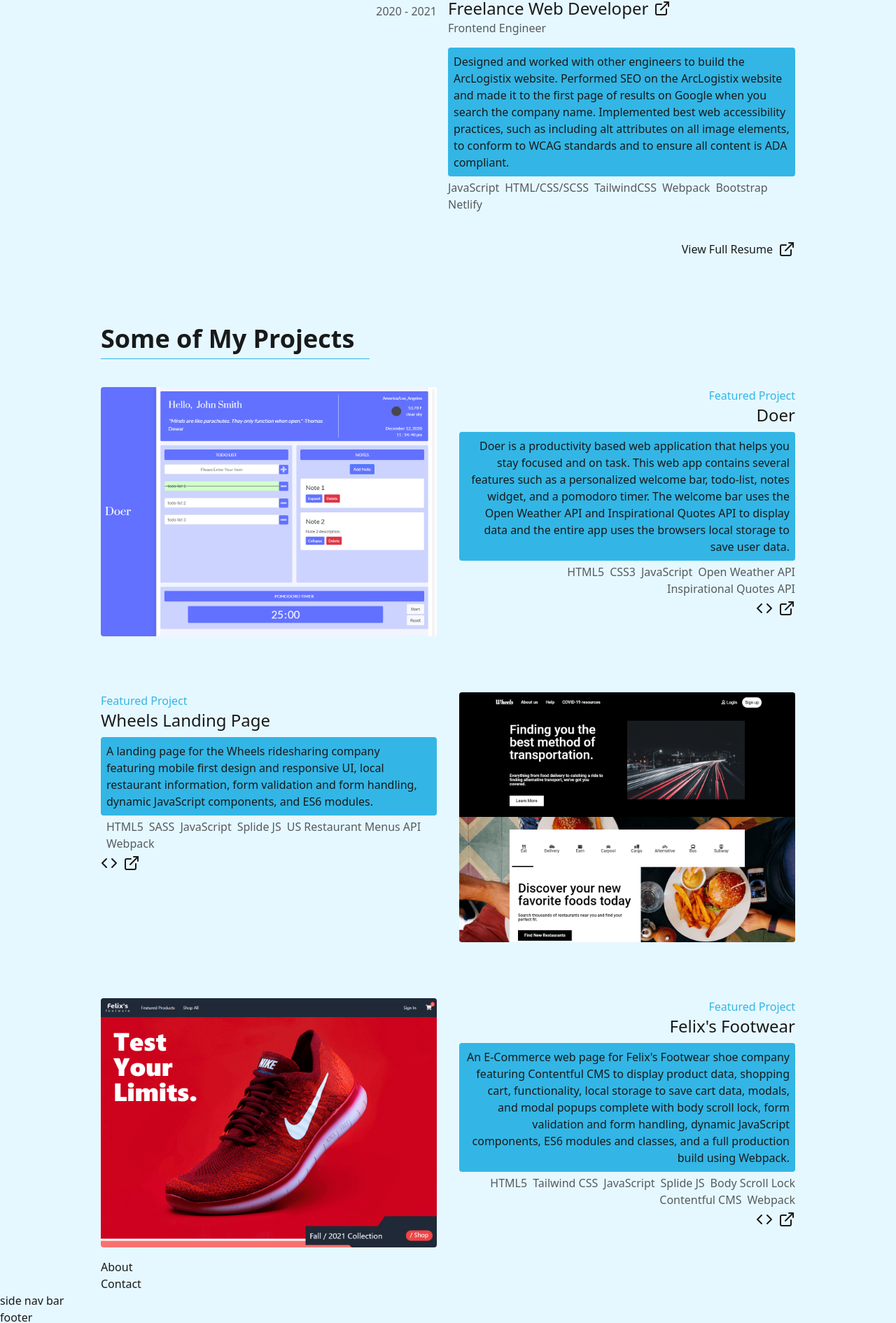
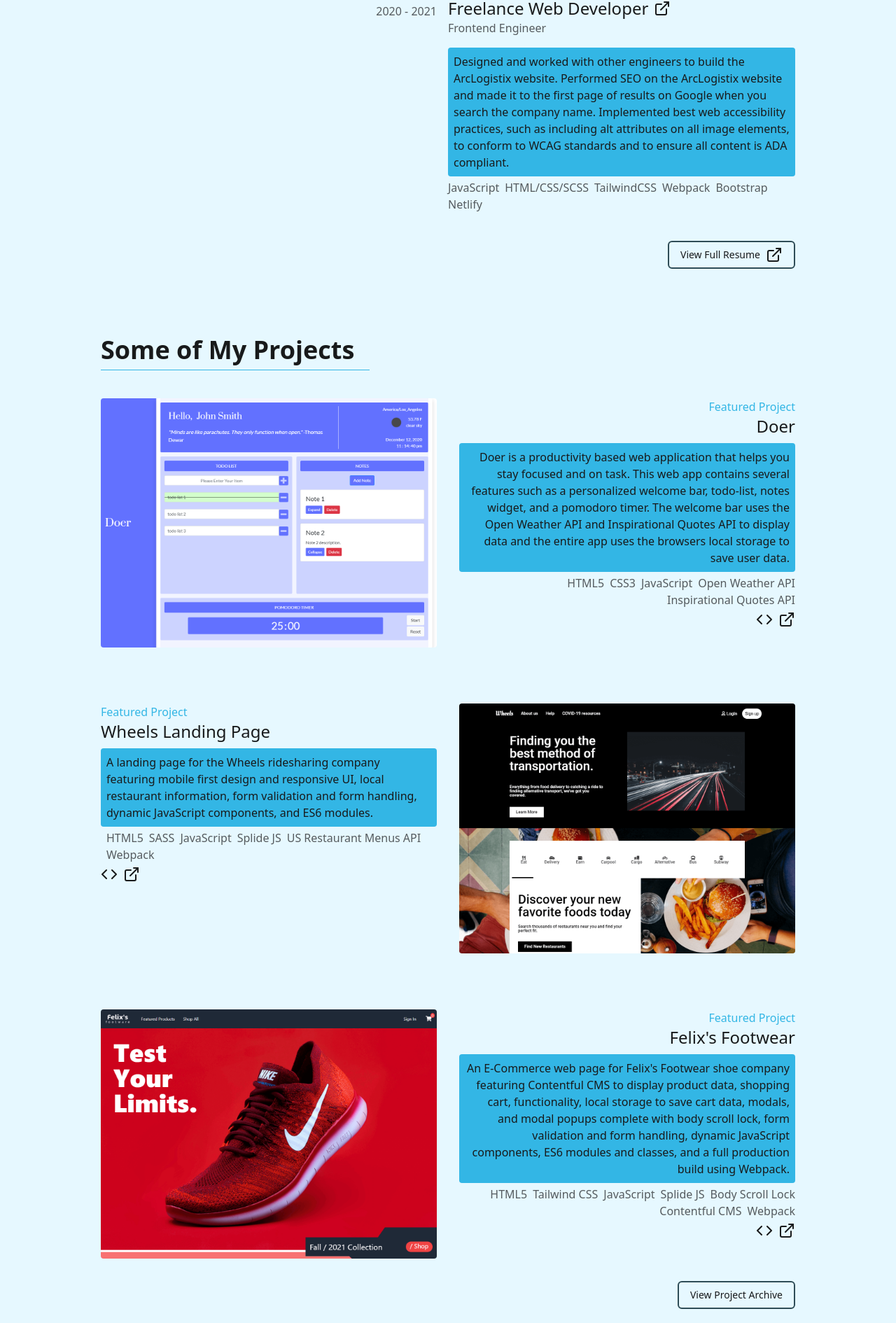
Before and after one commit to nicyuvi/nicyuvi-v2, a Next.js app: page / in a window 1280 px wide. Shown: the part 1541-3431 px from the top of the page at 70% size. Built offline with nearby package versions, Linux system fonts and the light colour scheme.

Commit message:
add link for archived projects page

```diff
--- a/src/app/(main)/(components)/experience.tsx
+++ b/src/app/(main)/(components)/experience.tsx
@@ -1,7 +1,8 @@
+import { Button } from '@/components/ui/button'
+import SectionHeader from '@/components/ui/section-header'
 import { ExternalLink } from 'lucide-react'
 import Link from 'next/link'
 import ExperienceCard from './experience-card'
-import SectionHeader from '@/components/ui/section-header'
 
 export default function Experience() {
   const curr = {
@@ -111,12 +112,14 @@
         />
       </div>
       <Link
-        className="flex items-center justify-end transition hover:-translate-y-0.5 hover:text-primary"
+        className="flex items-center justify-end"
         href="/static/Yuvienco_-_Full_Stack_Engineer_Resume_v.1.pdf"
         target="_blank"
       >
-        <span className="mr-2">View Full Resume</span>
-        <ExternalLink />
+        <Button variant="outline">
+          <span className="mr-2">View Full Resume</span>
+          <ExternalLink />
+        </Button>
       </Link>
     </>
   )
--- a/src/app/(main)/(components)/projects.tsx
+++ b/src/app/(main)/(components)/projects.tsx
@@ -1,9 +1,8 @@
+import { Button } from '@/components/ui/button'
 import SectionHeader from '@/components/ui/section-header'
+import Link from 'next/link'
 import FeaturedProject from './featured-project'
 
-const newLocal = `
-      An E-Commerce web page for Felix's Footwear shoe company featuring Contentful CMS to display product data, shopping cart, functionality, local storage to save cart data, modals, and modal popups complete with body scroll lock, form validation and form handling, dynamic JavaScript components, ES6 modules and classes, and a full production build using Webpack.
-    `
 export default function Projects() {
   const doer = {
     projectLink: 'https://doer.netlify.app/',
@@ -90,6 +89,7 @@
           inverted
         />
       </div>
+      <div className="mb-8">
         <FeaturedProject
           projectLink={felixFootwear.projectLink}
           githubLink={felixFootwear.githubLink}
@@ -98,6 +98,10 @@
           description={felixFootwear.description}
           techList={felixFootwear.techList}
         />
+      </div>
+      <Link className="flex items-center justify-end" href="/archive">
+        <Button variant="outline">View Project Archive</Button>
+      </Link>
     </>
   )
 }
--- a/src/app/(main)/page.tsx
+++ b/src/app/(main)/page.tsx
@@ -31,8 +31,6 @@
         <section id="projects" className="mb-4 pt-20">
           <Projects />
         </section>
-        <section id="about">About</section>
-        <section id="contact">Contact</section>
       </main>
       <aside>
         <SideNav />
@@ -40,9 +38,6 @@
       <footer>
         <p>footer</p>
       </footer>
-      <Button>test</Button>
-      <Button variant="secondary">secondary</Button>
-      <Button variant="outline">outline</Button>
     </>
   )
 }
```
Lines whose indentation alone changed are shown as unchanged.
